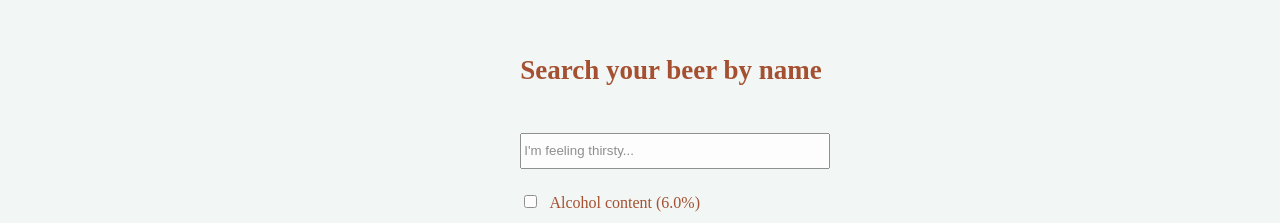
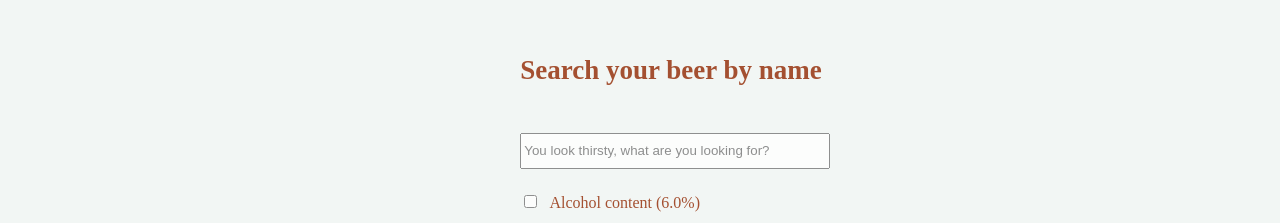
Before and after one commit to BenjiCollege/draft-api, a React (Create React App) app: page / in a window 1280 px wide. Shown: the part 109-332 px from the top of the page. Built offline with nearby package versions, Linux system fonts and the light colour scheme; no server answers.

Commit message:
clean up searchBar

```diff
--- a/src/components/SearchBar/SearchBar.jsx
+++ b/src/components/SearchBar/SearchBar.jsx
@@ -10,7 +10,7 @@ const SearchBar = (props) => {
       <h2>Search your beer by name</h2>
       <input
         type="text"
-        placeholder="I'm feeling thirsty..."
+        placeholder="You look thirsty, what are you looking for?"
         onInput={(e) => {
           setName(e.target.value);
           filterBeers(name);
```
